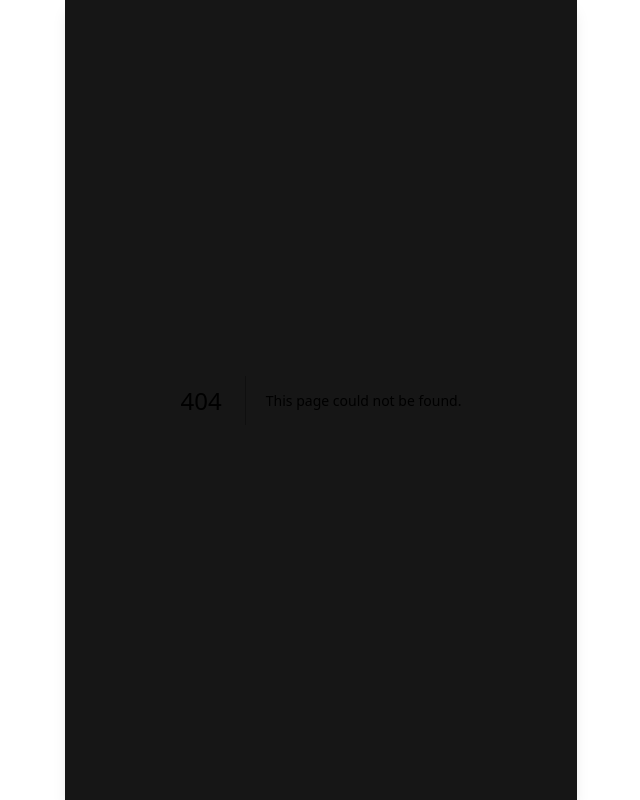
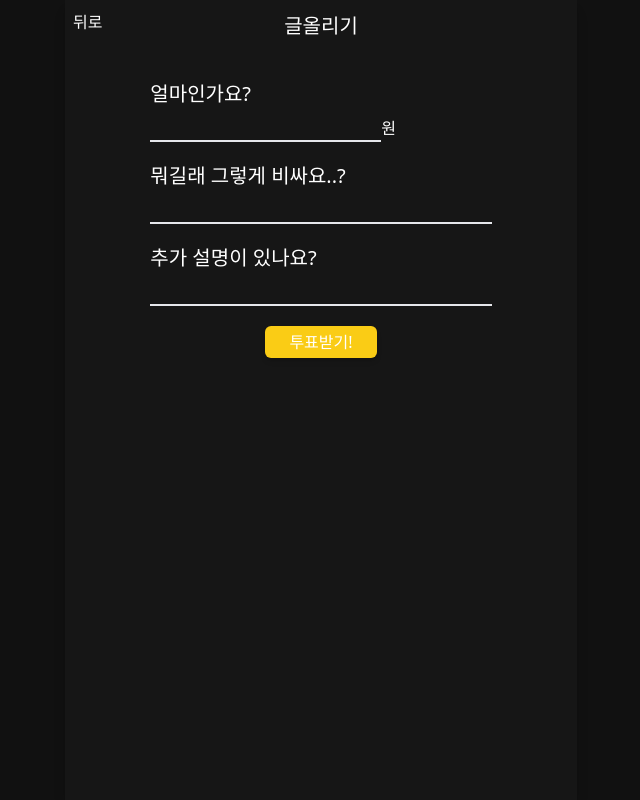
Before and after one commit to sockki/scrooge, a Next.js app: page /post/upload in a window 1280 px wide. Before the commit this address had no page. Shown: the whole page, without its empty margins (319-959 px from the left). Built offline with nearby package versions, Linux system fonts and the light colour scheme.

Commit message:
post 추가

```diff
--- a/components/layout.tsx
+++ b/components/layout.tsx
@@ -11,7 +11,7 @@ export default function Layout({ seotitle, children }: LayoutProps) {
       <Head>
         <title>{seotitle} | scrooge</title>
       </Head>
-      <div className="bg-[#161616] w-full max-w-lg px-10 py-3 fixed text-white border-b-0 top-0 flex justify-between">
+      <div className="bg-[#161616] w-full max-w-lg z-50 px-10 py-3 fixed text-white border-b-0 top-0 flex justify-between">
         <span className="text-lg font-serif">scrooge</span>
         <div className="flex justify-center items-center space-x-2">
           <div className="w-7 h-7 bg-white rounded-full hover:bg-gray-200 shadow-md flex justify-center items-center">
@@ -36,7 +36,7 @@ export default function Layout({ seotitle, children }: LayoutProps) {
               </g>
             </svg>
           </div>
-          <div className="flex justify-center items-center px-1 border-[1.5px] rounded-xl">
+          <div className="flex justify-center items-center px-1 py-1 border-[1.5px] rounded-xl hover:bg-gray-800">
             <div className="w-5 h-5 bg-slate-300 rounded-full" />
             <div className="ml-1">me</div>
           </div>
--- a/pages/index.tsx
+++ b/pages/index.tsx
@@ -1,12 +1,17 @@
 import Layout from "@/components/layout";
+import Link from "next/link";
 
 export default function Home() {
   return (
     <div>
       <Layout seotitle="title">
         <div className="flex flex-col space-y-6 justify-center items-center py-10">
-          {[1,1,1,1,1,1,1,1,1,1].map((_,i) => (
-            <div key={i} className="w-4/5 h-60 rounded-md bg-slate-100 flex flex-col">
+          {[1, 1, 1, 1, 1, 1, 1, 1, 1, 1].map((_, i) => (
+            <Link
+              key={i}
+              className="w-4/5 h-60 rounded-md bg-slate-100 flex flex-col"
+              href={`post/${i}`}
+            >
               <div className="pl-4 py-3 relative">
                 <div className="absolute left-3 top-4 flex justify-center items-center space-x-1">
                   <div className="w-5 h-5 rounded-full bg-slate-500" />
@@ -20,12 +25,19 @@ export default function Home() {
                   <span className="text-gray-800 text-sm">가능할까요</span>
                 </div>
                 <div className="flex space-x-3 mt-10">
+                  <div className="flex">
                     <div className="text-gray-800 px-1 text-sm rounded-lg border-[1.5px] border-gray-600 hover:shadow-md">
                       Buy!
                     </div>
+                    <span className="text-gray-800 text-sm ml-1">5</span>
+                  </div>
+                  <div className="flex">
                     <div className="text-gray-800 px-1 text-sm rounded-lg border-[1.5px] border-gray-600 hover:shadow-md">
                       Save!
                     </div>
+                    <span className="text-gray-800 text-sm ml-1">3</span>
+                  </div>
+
                   <div className="flex space-x-1">
                     <span className="mt-1 ml-1">
                       <svg
@@ -46,9 +58,8 @@ export default function Home() {
                 </div>
               </div>
               <div></div>
-          </div>
+            </Link>
           ))}
-
         </div>
       </Layout>
     </div>
--- /dev/null
+++ b/pages/post/[id].tsx
@@ -0,0 +1,81 @@
+import Layout from "@/components/layout";
+
+export default function post() {
+  return (
+    <Layout seotitle="post">
+      <div className="flex flex-col justify-center items-center py-10">
+        <div className="w-4/5 h-60 rounded-md bg-slate-100 flex flex-col">
+          <div className="pl-4 py-3 relative">
+            <div className="absolute left-3 top-4 flex justify-center items-center space-x-1">
+              <div className="w-5 h-5 rounded-full bg-slate-500" />
+              <div className="text-black">minjun</div>
+            </div>
+            <div className="mt-16 flex flex-col">
+              <span className="text-gray-800 text-xl font-semibold">
+                5000원
+              </span>
+              <span className="text-gray-800 text-lg">스벅 아메리카노</span>
+              <span className="text-gray-800 text-sm">가능할까요</span>
+            </div>
+            <div className="flex space-x-3 mt-10">
+              <div className="flex">
+                <div className="text-gray-800 px-1 text-sm rounded-lg border-[1.5px] border-gray-600 hover:shadow-md">
+                  Buy!
+                </div>
+                <span className="text-gray-800 text-sm ml-1">5</span>
+              </div>
+              <div className="flex">
+                <div className="text-gray-800 px-1 text-sm rounded-lg border-[1.5px] border-gray-600 hover:shadow-md">
+                  Save!
+                </div>
+                <span className="text-gray-800 text-sm ml-1">3</span>
+              </div>
+
+              <div className="flex space-x-1">
+                <span className="mt-1 ml-1">
+                  <svg
+                    xmlns="http://www.w3.org/2000/svg"
+                    fill="#525252"
+                    width="18px"
+                    height="18px"
+                    viewBox="0 0 1920 1920"
+                  >
+                    <path
+                      d="M1662.178 0v1359.964h-648.703l-560.154 560.154v-560.154H0V0h1662.178ZM1511.07 151.107H151.107v1057.75h453.321v346.488l346.489-346.488h560.154V151.107ZM906.794 755.55v117.53H453.32V755.55h453.473Zm302.063-302.365v117.529H453.32V453.185h755.536Z"
+                      fill-rule="evenodd"
+                    />
+                  </svg>
+                </span>
+                <span className="text-gray-800 text-sm">2</span>
+              </div>
+            </div>
+          </div>
+          <div></div>
+        </div>
+        <div className="flex flex-col space-y-3 w-4/5 mt-4 mb-52">
+          {[1, 1, 1, 1, 1].map((_, i) => (
+            <div className="w-full h-24 rounded-md bg-slate-100 flex flex-col">
+              <div className="pl-4 py-3 relative">
+                <div className="absolute left-3 top-4 flex justify-center items-center space-x-1">
+                  <div className="w-5 h-5 rounded-full bg-slate-500" />
+                  <div className="text-black">sswoo</div>
+                </div>
+                <div className="mt-10 ml-4">
+                  <span className="text-gray-800">정신 나가셨나요..?</span>
+                </div>
+              </div>
+            </div>
+          ))}
+        </div>
+        <div className="fixed border-[1.5px] pt-8 pb-2 shadow-lg w-full max-w-lg h-28 bottom-0 rounded-t-lg bg-slate-100 hover:h-56 group transition">
+          <form className="grid gap-4 ">
+            <textarea className="h-5 pl-1 border-[1.5px] border-gray-200 rounded-md shadow-sm w-3/4 mx-auto text-gray-900 group-hover:h-32  focus:outline-none focus:ring-2 focus:ring-gray-900 transition" />
+            <button className="bg-yellow-500 text-gray-100 font-mono rounded-md py-1 border-black w-40 mx-auto">
+              Answer!
+            </button>
+          </form>
+        </div>
+      </div>
+    </Layout>
+  );
+}
--- /dev/null
+++ b/pages/post/upload.tsx
@@ -0,0 +1,43 @@
+export default function upload() {
+  return (
+    <div className="pt-1 ">
+      <div className="relative flex justify-center items-center ">
+        <span className="absolute left-2">뒤로</span>
+        <div className="text-xl mt-2">글올리기</div>
+      </div>
+      <div className="flex flex-col justify-center items-center pt-10">
+        <form className="flex flex-col space-y-5 w-2/3">
+          <div className="flex flex-col ">
+            <span className="text-xl mb-2">얼마인가요?</span>
+            <div className="flex">
+              <input
+                className="bg-transparent border-b-2 border-gray-200 focus:border-yellow-400 focus:outline-none"
+                type="number"
+              />
+              <span>원</span>
+            </div>
+          </div>
+          <div className="flex flex-col">
+            <span className="text-xl mb-2">뭐길래 그렇게 비싸요..?</span>
+            <input
+              className="bg-transparent border-b-2 border-gray-200 focus:border-yellow-400 focus:outline-none"
+              type="text"
+            />
+          </div>
+          <div className="flex flex-col">
+            <span className="text-xl mb-2">추가 설명이 있나요?</span>
+            <input
+              className="bg-transparent border-b-2 border-gray-200 focus:border-yellow-400 focus:outline-none"
+              type="text"
+            />
+          </div>
+          <div className="mx-auto">
+            <div className=" bg-yellow-400 border-[1.5px] w-28 flex items-center justify-center rounded-md border-none p-1 shadow-md hover:shadow-xl hover:bg-yellow-500">
+              투표받기!
+            </div>
+          </div>
+        </form>
+      </div>
+    </div>
+  );
+}
--- /dev/null
+++ b/pages/profile/index.tsx
@@ -0,0 +1,3 @@
+export default function profile() {
+  return <div></div>;
+}
```
Lines whose indentation alone changed are shown as unchanged.
